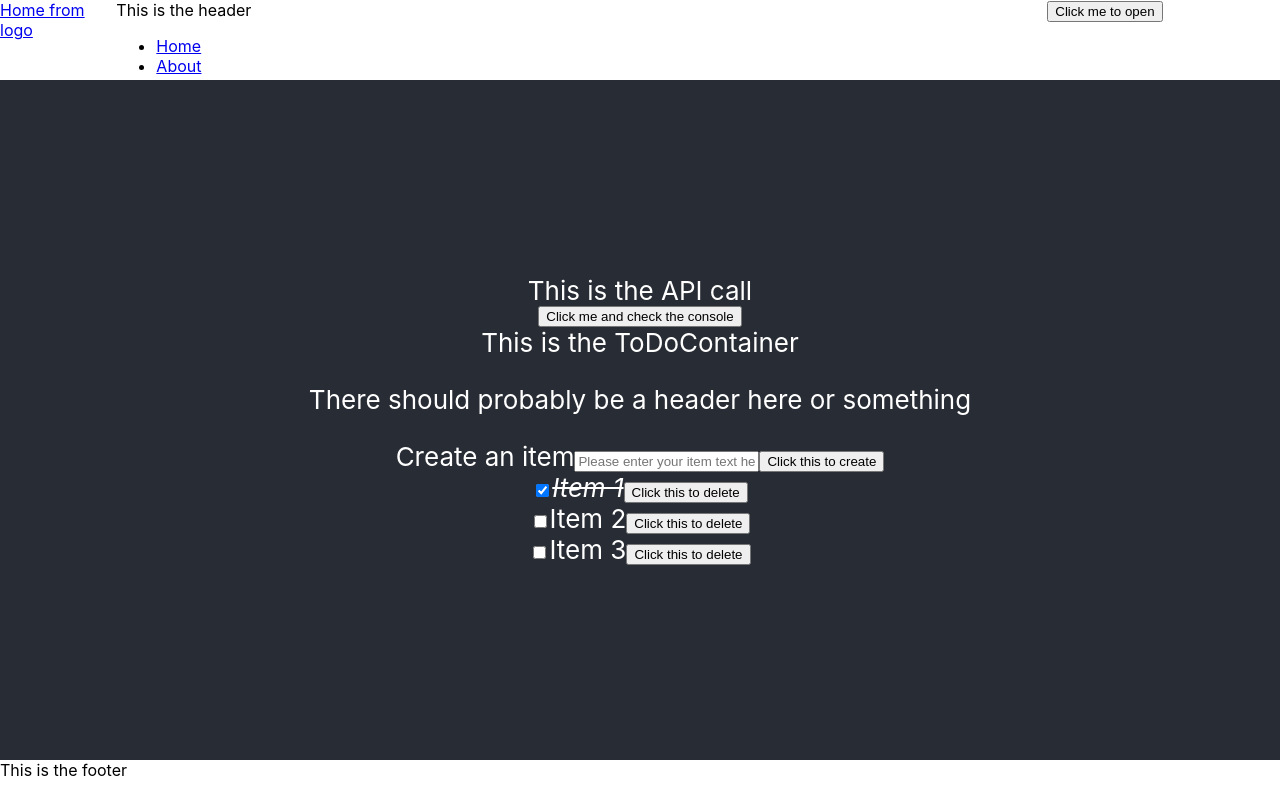
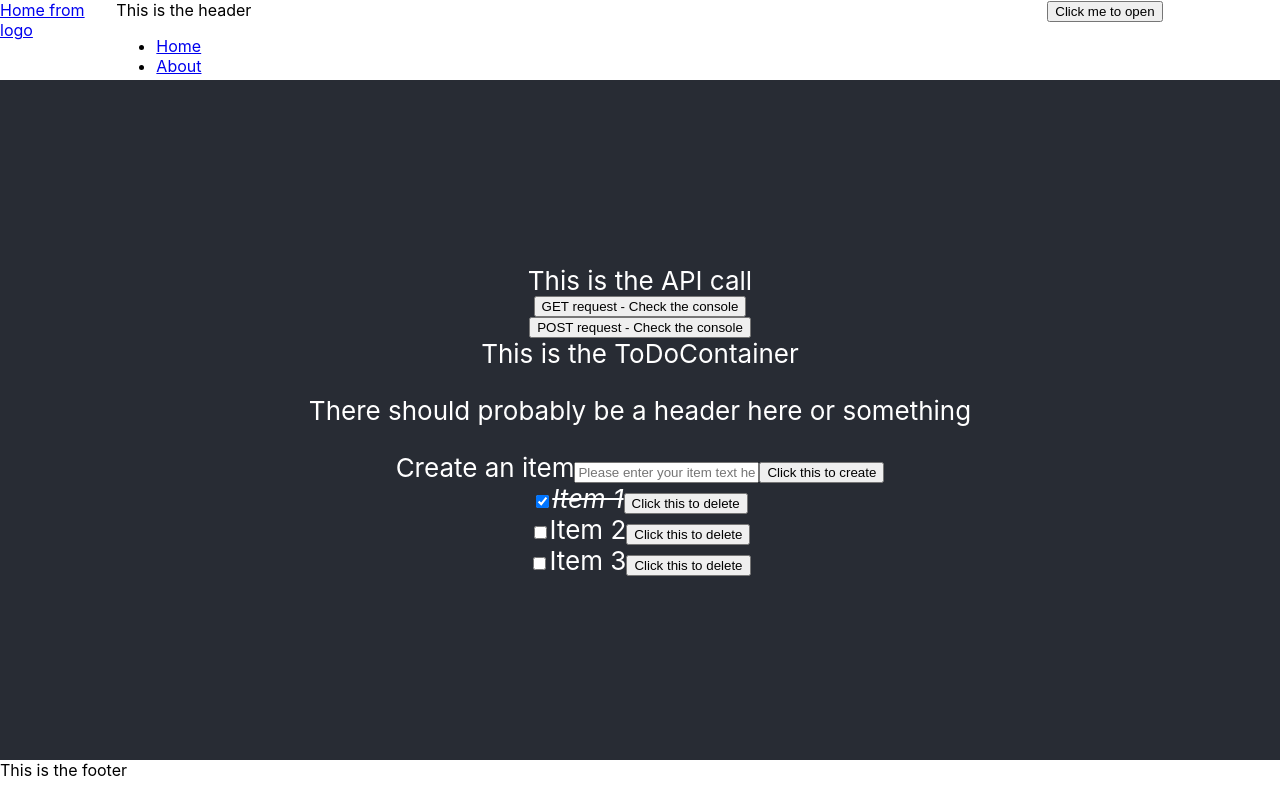
Before and after one commit to Cellv2/mern-auth-todo-app, a React (Create React App) app in the folder client/: page / in a window 1280 px wide. Built offline with nearby package versions, Linux system fonts and the light colour scheme.

Commit message:
Add POST example

```diff
--- a/client/src/components/ApiCallButton.tsx
+++ b/client/src/components/ApiCallButton.tsx
@@ -3,8 +3,8 @@ import React from "react";
 type Props = {};
 
 const ApiCallButton = (props: Props) => {
-    const handleApiCall = () => {
-        console.log("Yeah this was clicked");
+    const handleGetRequest = () => {
+        console.log("GET request was clicked");
         fetch(`/api/kek`)
             .then((res) => res.json())
             .then((data) => {
@@ -15,11 +15,30 @@ const ApiCallButton = (props: Props) => {
             });
     };
 
+    const handlePostRequest = async () => {
+        const testJson = { isCompleted: false, text: "Yes" };
+
+        const rawResponse = await fetch(`/api/users/todos`, {
+            method: "POST",
+            headers: {
+                Accept: "application/json",
+                "Content-Type": "application/json;charset=utf-8",
+            },
+            body: JSON.stringify(testJson),
+        });
+
+        const content = await rawResponse.json();
+        console.log(content);
+    };
+
     return (
         <>
             <div>This is the API call</div>
-            <button onClick={handleApiCall}>
-                Click me and check the console
+            <button onClick={handleGetRequest}>
+                GET request - Check the console
+            </button>
+            <button onClick={handlePostRequest}>
+                POST request - Check the console
             </button>
         </>
     );
```
Also changed, not shown: 1 other file (tests, documents, lock files or other folders).
